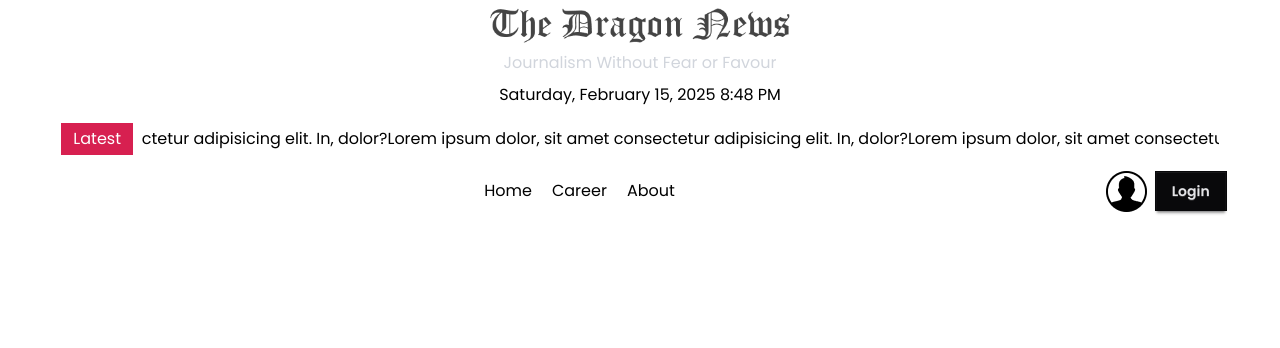
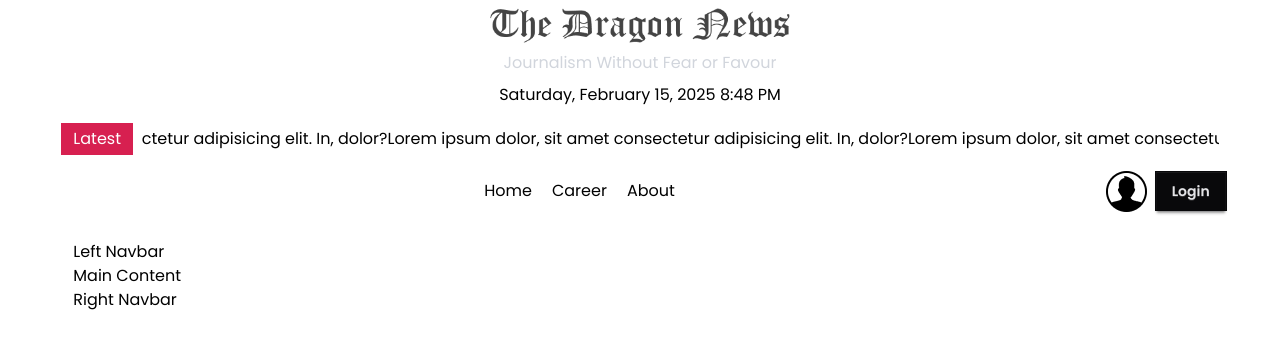
Before and after one commit to atikmahmud482/react2, a React (Vite) app in the folder dragon-news-code/: page / in a window 1280 px wide. Shown: the top 348 px of the page. Built offline with nearby package versions, Linux system fonts and the light colour scheme.

Commit message:
main section on

```diff
--- a/dragon-news-code/src/layouts/HomeLayout.jsx
+++ b/dragon-news-code/src/layouts/HomeLayout.jsx
@@ -11,12 +11,16 @@ const HomeLayout = () => {
         <section className="w-11/12 mx-auto">
           <LatestNews></LatestNews>
         </section>
-        <section className="w-11/12 mx-auto py-2">
-          <Navbar></Navbar>
-        </section>
       </header>
-      <nav></nav>
-      <main></main>
+      <nav className="w-11/12 mx-auto py-2">
+        {" "}
+        <Navbar></Navbar>{" "}
+      </nav>
+      <main className="w-11/12 mx-auto p-5">
+        <aside>Left Navbar</aside>
+        <section>Main Content</section>
+        <aside>Right Navbar</aside>
+      </main>
     </div>
   );
 };
```
